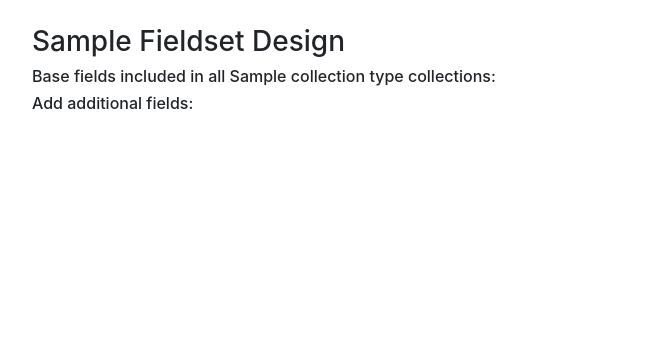
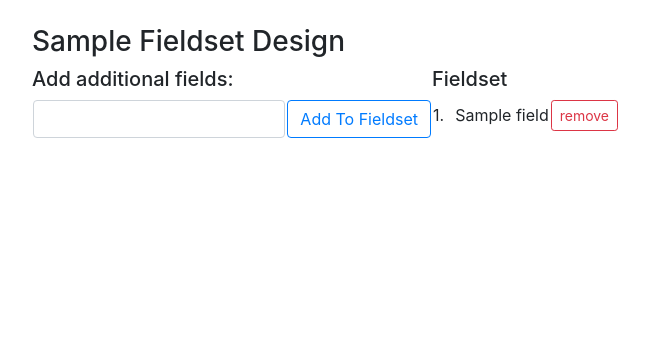
Before and after one commit to marcelaguiar/Collectible, a Django app: template collectionsapp/templates/collectionsapp/design_fieldset.html in a window 1280 px wide. Shown: the part 56-420 px from the top of the page, without its empty margins (18-667 px from the left). Run offline with Django 3.2, Linux system fonts and the light colour scheme; the template is opened without the code that fills it: most values are stand-ins (such as "Sample title", 1, 10 or a date in 2020); some libraries are stand-ins or nearby versions.

Commit message:
Started fieldset designer client-side workings

```diff
--- a/collectionsapp/admin.py
+++ b/collectionsapp/admin.py
@@ -1,5 +1,5 @@
 from django.contrib import admin
-from .models import BottleCap, CollectionType, Collection, CollectionItem
+from .models import BottleCap, CollectionType, Collection, CollectionItem, CollectionFieldset
 import eav
 
 
@@ -7,4 +7,5 @@ import eav
 admin.site.register(CollectionType)
 admin.site.register(BottleCap)
 admin.site.register(Collection)
+admin.site.register(CollectionFieldset)
 eav.register(CollectionItem)
--- a/collectionsapp/static/collectionsapp/css/base.css
+++ b/collectionsapp/static/collectionsapp/css/base.css
@@ -32,12 +32,18 @@ body {
     max-width: 500px;
 }
 
-table, th, td {
-    border: 1px solid black;
-    border-collapse: collapse;
-    padding: 3px 3px 0 1px;
-}
-
 li.no-bullets {
     list-style-type: none;
 }
+
+.vertically-split-container{
+    display: flex;
+}
+
+.fixed-width{
+    width: 400px;
+}
+
+.flex-width{
+    flex-grow: 1;
+}
--- a/collectionsapp/templates/collectionsapp/design_fieldset.html
+++ b/collectionsapp/templates/collectionsapp/design_fieldset.html
@@ -4,6 +4,63 @@
 
 {% block body %}
     <h3>{{ collectionType }} Fieldset Design</h3>
-    <h6>Base fields included in all {{ collectionType.name }} collections:</h6>
-    <h6>Add additional fields:</h6>
+    <div class="vertically-split-container">
+
+        <div class="fixed-width">
+            <h5>Add additional fields:</h5>
+            <table>
+            <tr>
+                <td><input type="text" class="form-control" id="fieldsetNameInput"></td>
+                <td><button type="button" class="btn btn-outline-primary" onclick="addFieldToFieldset()">Add To Fieldset</button></td>
+            </tr>
+            </table>
+
+        </div>
+
+        <div class="flex-width">
+            <h5>Fieldset</h5>
+            <table id="fieldset">
+                {% for field in baseFields %}
+                    <tr>
+                        <td>{{ field.index }}.&nbsp;&nbsp;</td>
+                        <td>{{ field.verbose_name }}</td>
+                        <td><button type="button" class="btn btn-outline-danger btn-sm" onclick="removeField({{ field.index }})">remove</button></td>
+                    </tr>
+                {% endfor %}
+            </table>
+        </div>
+    </div>
+
+    <script>
+    function addFieldToFieldset() {
+        var fieldsetName = document.getElementById("fieldsetNameInput").value;
+        var table = document.getElementById("fieldset");
+        var row = table.insertRow(0);
+        var cell1 = row.insertCell(0);
+        var cell2 = row.insertCell(1);
+        var cell3 = row.insertCell(2);
+
+        cell1.innerHTML = "0";
+        cell2.innerHTML = fieldsetName;
+        cell3.innerHTML = "<button type=\"button\" class=\"btn btn-outline-danger btn-sm\" >remove</button>";
+    }
+
+    function removeField(tableRow) {
+        document.getElementById("fieldset").deleteRow(tableRow - 1);
+
+        renumberTable();
+    }
+
+    function renumberTable() {
+        var table = document.getElementById("fieldset")
+
+        for (var i = 0, row; row = table.rows[i]; i++) {
+            var newVal = (i + 1).toString() + ".&nbsp;&nbsp;";
+            row.cells[0].innerHTML = newVal;
+            var button = row.cells[2].getElementsByTagName("button")
+            button.onclick = function() {removeField(i - 1)};
+        }
+    }
+    </script>
+
 {% endblock %}
```
Also changed, not shown: collectionsapp/models.py (+18 -6 lines), collectionsapp/views.py (+25 -4 lines), collectionsapp/migrations/0001_initial.py, collectionsapp/migrations/0002_collectiontype_render_page_name.py (deleted), collectionsapp/migrations/0003_auto_20180904_2055.py (deleted), collectionsapp/migrations/0004_auto_20180904_2106.py (deleted), collectionsapp/migrations/0005_auto_20180905_1940.py (deleted), collectionsapp/migrations/0006_auto_20180905_2149.py (deleted).
